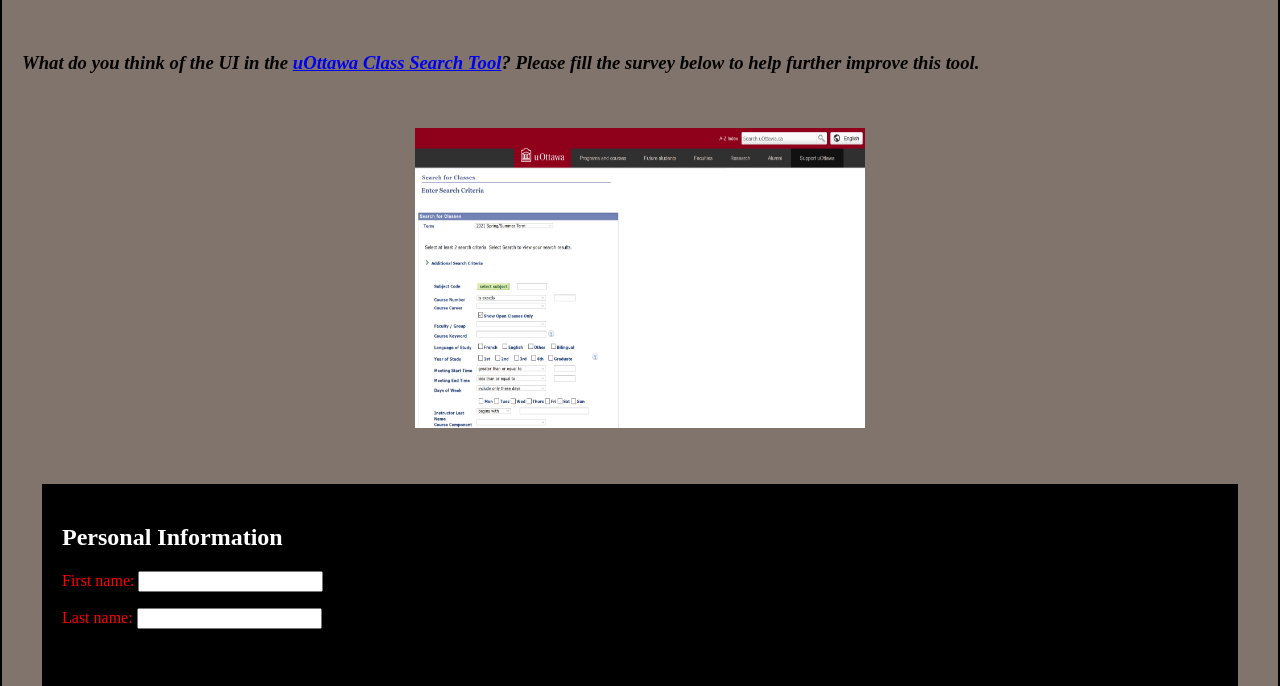
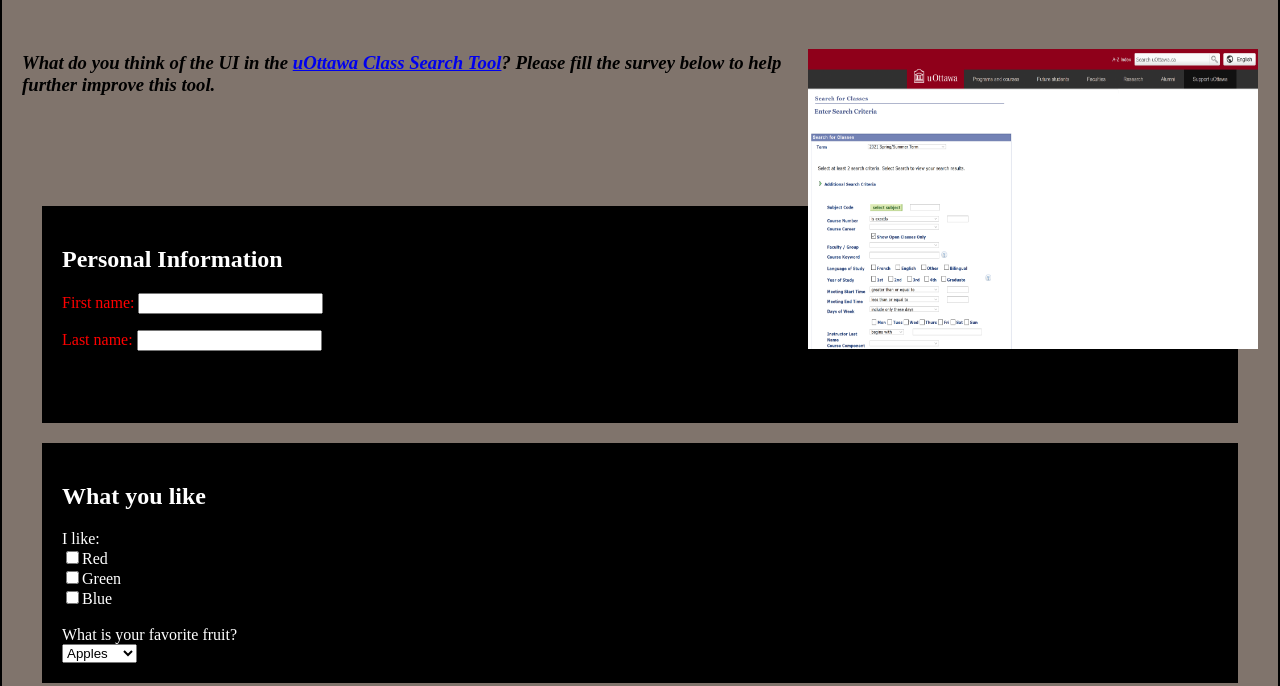
Before and after one commit to alhsn-yazan/SEG3125-Module1-Survey, a plain HTML site: page index.html in a window 1280 px wide. Shown: the part 114-800 px from the top of the page. Drawn offline with Linux system fonts and the light colour scheme.

Commit message:
Update index.html

```diff
--- a/index.html
+++ b/index.html
@@ -13,13 +13,15 @@
 	<br>
 	<br>
 	<! Choose a website to evaluate >
+	<p>
+	<a href="https://uocampus.public.uottawa.ca/psp/csprpr9pub/EMPLOYEE/SA/c/UO_SR_AA_MODS.UO_PUB_CLSSRCH.GBL?languageCd=ENG">
+	<img src="images/site-pic.JPG" alt="uOttawa Class Search" style="float:right;width:450px;height:300px;">
+	</a>
 	<h3><i>What do you think of the UI in the <a href="https://uocampus.public.uottawa.ca/psp/csprpr9pub/EMPLOYEE/SA/c/UO_SR_AA_MODS.UO_PUB_CLSSRCH.GBL?languageCd=ENG">uOttawa Class Search Tool</a>? Please fill the survey below to help further improve this tool.</i></h3>
+	</p>
 	<br>
 	<br>
 	<! You should make your image clickable>
-	<a href="https://uocampus.public.uottawa.ca/psp/csprpr9pub/EMPLOYEE/SA/c/UO_SR_AA_MODS.UO_PUB_CLSSRCH.GBL?languageCd=ENG">
-	<img src="images/site-pic.JPG" alt="uOttawa Class Search" width="450" height="300">
-	</a>
 	<br>
 	<br>
 	<div class="question">
```
